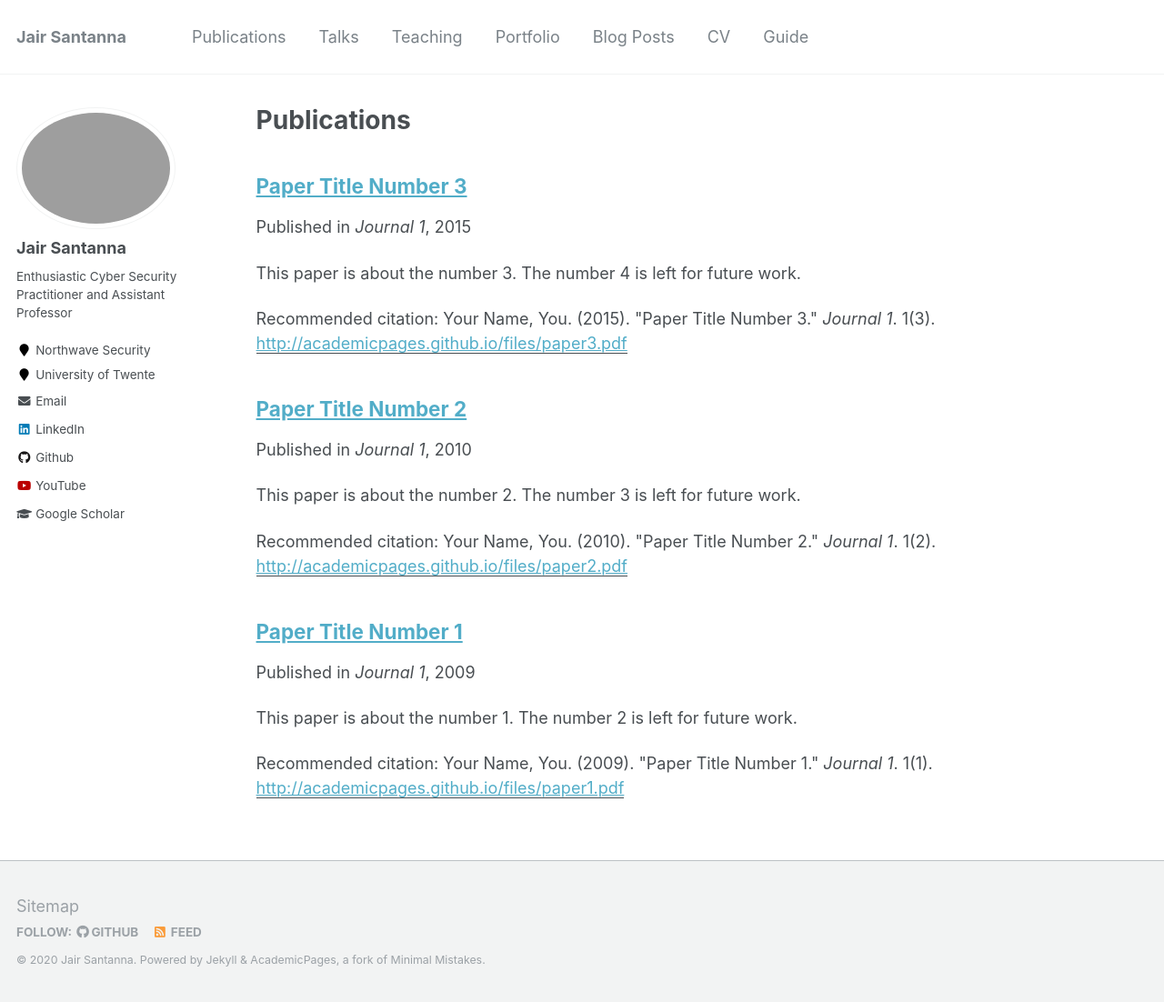
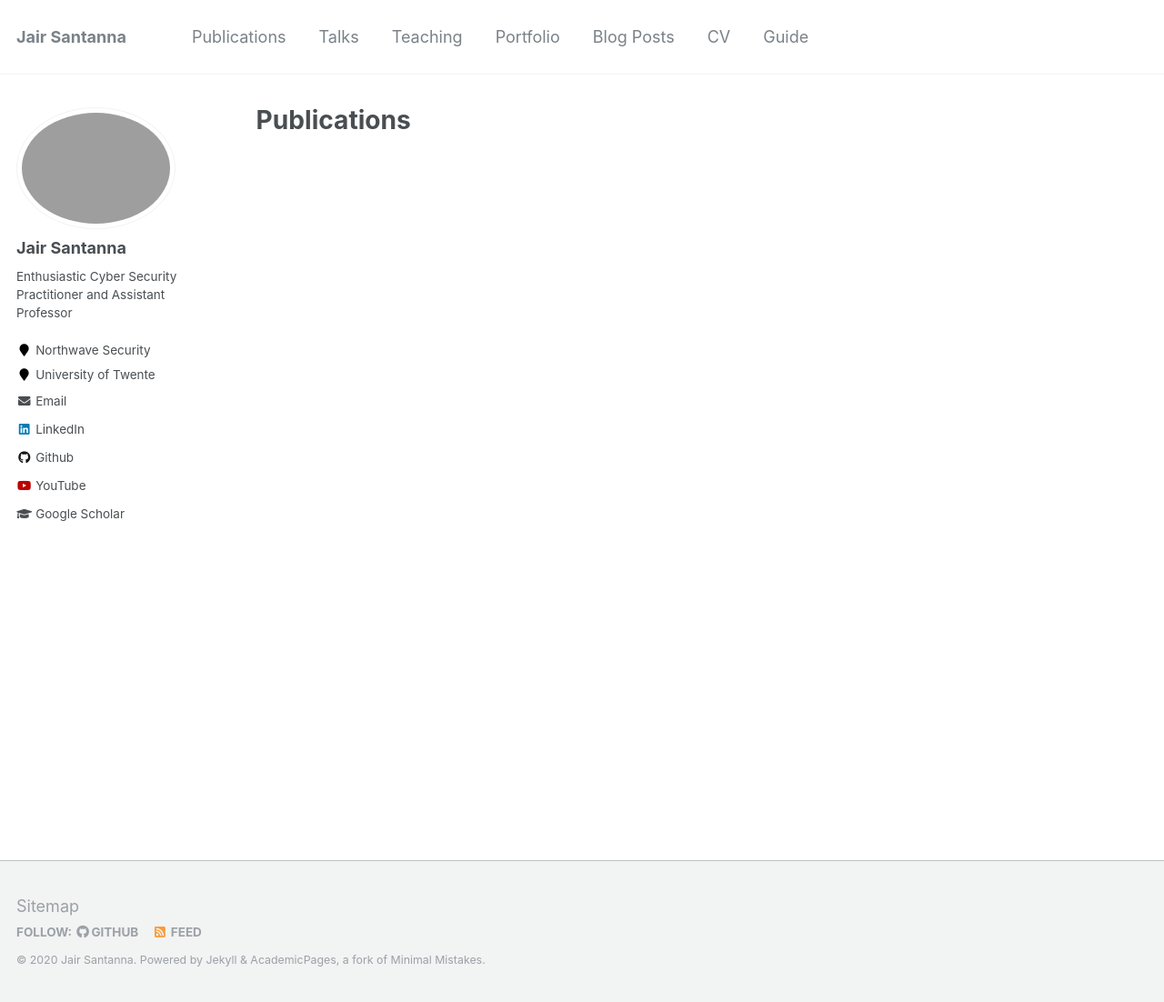
Before and after one commit to jjsantanna/jjsantanna.github.io, a Jekyll site: the page built from _pages/publications.md, in a window 1280 px wide and 1102 px high. Shown: the whole window at 91% size. Built offline with Jekyll 4.4.1, drawn with Linux system fonts in a browser that asks for light colours.

Commit message:
removing publications

```diff
--- a/_publications/2010-10-01-paper-title-number-2.md
+++ /dev/null
@@ -1,15 +0,0 @@
----
-title: "Paper Title Number 2"
-collection: publications
-permalink: /publication/2010-10-01-paper-title-number-2
-excerpt: 'This paper is about the number 2. The number 3 is left for future work.'
-date: 2010-10-01
-venue: 'Journal 1'
-paperurl: 'http://academicpages.github.io/files/paper2.pdf'
-citation: 'Your Name, You. (2010). &quot;Paper Title Number 2.&quot; <i>Journal 1</i>. 1(2).'
----
-This paper is about the number 2. The number 3 is left for future work.
-
-[Download paper here](http://academicpages.github.io/files/paper2.pdf)
-
-Recommended citation: Your Name, You. (2010). "Paper Title Number 2." <i>Journal 1</i>. 1(2).
--- a/_publications/2015-10-01-paper-title-number-3.md
+++ /dev/null
@@ -1,15 +0,0 @@
----
-title: "Paper Title Number 3"
-collection: publications
-permalink: /publication/2015-10-01-paper-title-number-3
-excerpt: 'This paper is about the number 3. The number 4 is left for future work.'
-date: 2015-10-01
-venue: 'Journal 1'
-paperurl: 'http://academicpages.github.io/files/paper3.pdf'
-citation: 'Your Name, You. (2015). &quot;Paper Title Number 3.&quot; <i>Journal 1</i>. 1(3).'
----
-This paper is about the number 3. The number 4 is left for future work.
-
-[Download paper here](http://academicpages.github.io/files/paper3.pdf)
-
-Recommended citation: Your Name, You. (2015). "Paper Title Number 3." <i>Journal 1</i>. 1(3).
```
Also changed, not shown: _publications/2009-10-01-paper-title-number-1.md (+2 -0 lines).
